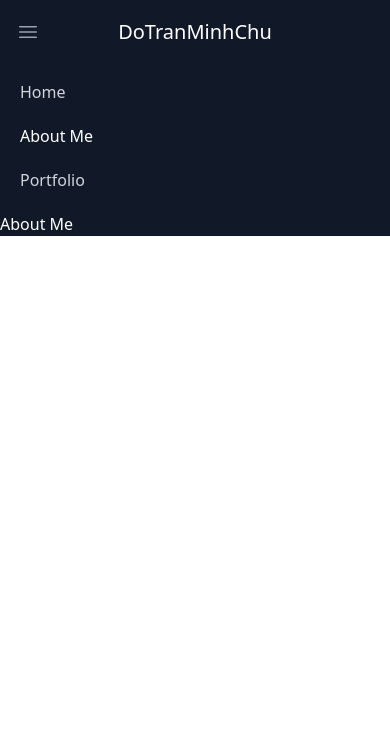
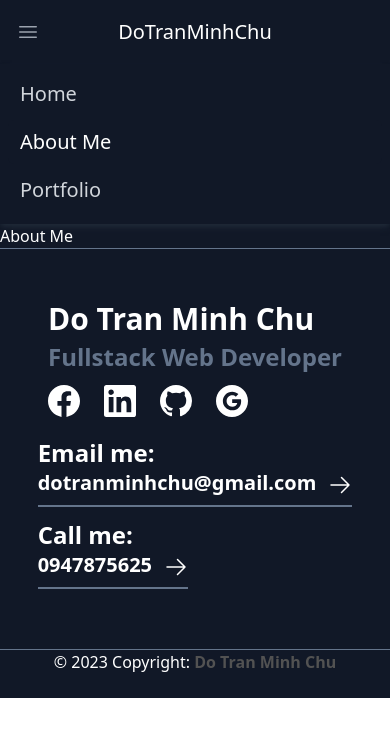
Before and after one commit to DoTranMinhChu/portfolio, a Next.js app: page /about-me in a window 390 px wide. Shown: the top 736 px of the page. Built offline with nearby package versions, Linux system fonts and the light colour scheme.

Commit message:
[FEAT] : Footer

```diff
--- /dev/null
+++ b/src/components/footer/index.tsx
@@ -0,0 +1,67 @@
+import Link from "next/link";
+import OpenMoreButton from "../button/openMoreButton.component";
+
+export default function Footer() {
+    return (
+        <>
+            <footer className="border-t lg:pt-2 border-t-slate-500">
+                <div className="grid grid-cols-1 p-4 py-12 border-b sm:gap-16 md:gap-40 xl:gap-24 2xl:gap:40 sm:m-8 md:m-24 xl:mx-48 sm:my-4 md:my-6 md:grid-cols-2 border-b-slate-500">
+                    <div className="flex justify-center">
+                        <div>
+                            <h2 className="my-1 text-3xl font-semibold">Do Tran Minh Chu</h2>
+                            <h2 className="my-1 text-2xl font-semibold text-slate-500">Fullstack Web Developer</h2>
+                            <div className="flex flex-wrap gap-6 my-3">
+                                <Link href={"https://www.facebook.com/profile.php?id=100010245436007"} className="inline-flex items-center space-x-2 font-semibold text-white">
+                                    <svg className="w-8 h-8 fill-current" role="img" xmlns="http://www.w3.org/2000/svg" viewBox="0 0 24 24">
+                                        <path d="M24 12.073c0-6.627-5.373-12-12-12s-12 5.373-12 12c0 5.99 4.388 10.954 10.125 11.854v-8.385H7.078v-3.47h3.047V9.43c0-3.007 1.792-4.669 4.533-4.669 1.312 0 2.686.235 2.686.235v2.953H15.83c-1.491 0-1.956.925-1.956 1.874v2.25h3.328l-.532 3.47h-2.796v8.385C19.612 23.027 24 18.062 24 12.073z" /></svg>
+                                </Link>
+                                <Link href={"https://www.linkedin.com/in/tr%E1%BA%A7n-minh-chu-%C4%91%E1%BB%97-b32716242"} className="inline-flex items-center space-x-2 font-semibold text-white">
+                                    <svg className="w-8 h-8 fill-current" role="img" viewBox="0 0 256 256" xmlns="http://www.w3.org/2000/svg">
+                                        <g><path d="M218.123122,218.127392 L180.191928,218.127392 L180.191928,158.724263 C180.191928,144.559023 179.939053,126.323993 160.463756,126.323993 C140.707926,126.323993 137.685284,141.757585 137.685284,157.692986 L137.685284,218.123441 L99.7540894,218.123441 L99.7540894,95.9665207 L136.168036,95.9665207 L136.168036,112.660562 L136.677736,112.660562 C144.102746,99.9650027 157.908637,92.3824528 172.605689,92.9280076 C211.050535,92.9280076 218.138927,118.216023 218.138927,151.114151 L218.123122,218.127392 Z M56.9550587,79.2685282 C44.7981969,79.2707099 34.9413443,69.4171797 34.9391618,57.260052 C34.93698,45.1029244 44.7902948,35.2458562 56.9471566,35.2436736 C69.1040185,35.2414916 78.9608713,45.0950217 78.963054,57.2521493 C78.9641017,63.090208 76.6459976,68.6895714 72.5186979,72.8184433 C68.3913982,76.9473153 62.7929898,79.26748 56.9550587,79.2685282 M75.9206558,218.127392 L37.94995,218.127392 L37.94995,95.9665207 L75.9206558,95.9665207 L75.9206558,218.127392 Z M237.033403,0.0182577091 L18.8895249,0.0182577091 C8.57959469,-0.0980923971 0.124827038,8.16056231 -0.001,18.4706066 L-0.001,237.524091 C0.120519052,247.839103 8.57460631,256.105934 18.8895249,255.9977 L237.033403,255.9977 C247.368728,256.125818 255.855922,247.859464 255.999,237.524091 L255.999,18.4548016 C255.851624,8.12438979 247.363742,-0.133792868 237.033403,0.000790807055"></path></g>
+                                    </svg>
+                                </Link>
+                                <Link href={"https://github.com/DoTranMinhChu"} className="inline-flex items-center space-x-2 font-semibold text-white">
+                                    <svg className="w-8 h-8 fill-current" xmlns="http://www.w3.org/2000/svg" aria-hidden="true" role="img" preserveAspectRatio="xMidYMid meet" viewBox="0 0 24 24">
+
+                                        <path fill-rule="evenodd" clip-rule="evenodd" d="M12 0C5.37 0 0 5.37 0 12c0 5.31 3.435 9.795 8.205 11.385c.6.105.825-.255.825-.57c0-.285-.015-1.23-.015-2.235c-3.015.555-3.795-.735-4.035-1.41c-.135-.345-.72-1.41-1.23-1.695c-.42-.225-1.02-.78-.015-.795c.945-.015 1.62.87 1.845 1.23c1.08 1.815 2.805 1.305 3.495.99c.105-.78.42-1.305.765-1.605c-2.67-.3-5.46-1.335-5.46-5.925c0-1.305.465-2.385 1.23-3.225c-.12-.3-.54-1.53.12-3.18c0 0 1.005-.315 3.3 1.23c.96-.27 1.98-.405 3-.405s2.04.135 3 .405c2.295-1.56 3.3-1.23 3.3-1.23c.66 1.65.24 2.88.12 3.18c.765.84 1.23 1.905 1.23 3.225c0 4.605-2.805 5.625-5.475 5.925c.435.375.81 1.095.81 2.22c0 1.605-.015 2.895-.015 3.3c0 .315.225.69.825.57A12.02 12.02 0 0 0 24 12c0-6.63-5.37-12-12-12z" fill="currentColor" />
+                                    </svg>
+                                </Link>
+                                <Link href={"mailto:dotranminhchu@gmail.com"} className="inline-flex items-center space-x-2 font-semibold text-white">
+                                    <svg className="w-8 h-8 fill-current" xmlns="http://www.w3.org/2000/svg" aria-hidden="true" role="img" preserveAspectRatio="xMidYMid meet" viewBox="0 0 24 24"><g fill="none"><path fill-rule="evenodd" clip-rule="evenodd" d="M12 0C5.372 0 0 5.373 0 12s5.372 12 12 12c6.627 0 12-5.373 12-12S18.627 0 12 0zm.14 19.018c-3.868 0-7-3.14-7-7.018c0-3.878 3.132-7.018 7-7.018c1.89 0 3.47.697 4.682 1.829l-1.974 1.978v-.004c-.735-.702-1.667-1.062-2.708-1.062c-2.31 0-4.187 1.956-4.187 4.273c0 2.315 1.877 4.277 4.187 4.277c2.096 0 3.522-1.202 3.816-2.852H12.14v-2.737h6.585c.088.47.135.96.135 1.474c0 4.01-2.677 6.86-6.72 6.86z" fill="currentColor" /></g></svg>
+                                </Link>
+                            </div>
+                        </div>
+
+                    </div>
+                    <div className="grid grid-cols-1 gap-4 3xl:grid-cols-2">
+                        <div className="flex justify-center">
+                            <div>
+                                <div className="my-2">
+                                    <h1 className="text-2xl font-bold">Email me:</h1>
+                                    <OpenMoreButton className="text-xl font-bold ">
+                                        dotranminhchu@gmail.com
+                                    </OpenMoreButton>
+                                </div>
+                                <div className="my-2">
+                                    <h1 className="text-2xl font-bold">Call me:</h1>
+                                    <OpenMoreButton className="text-xl font-bold ">
+                                       0947875625
+                                    </OpenMoreButton>
+                                </div>
+                            </div>
+                        </div>
+                    </div>
+                </div>
+
+                <div className="pb-6 text-center">
+                    <p className="inline">© {new Date().getFullYear()} Copyright:</p>
+                    <Link
+                        className="font-semibold text-neutral-600 dark:text-neutral-400"
+                        href="https://github.com/DoTranMinhChu"
+                    > Do Tran Minh Chu</Link>
+                </div>
+
+            </footer >
+        </>
+    )
+}
--- a/src/components/layout/index.tsx
+++ b/src/components/layout/index.tsx
@@ -1,6 +1,7 @@
 import { IProps } from "@/interfaces/iProps.interface";
 import Navbar from "../navbar";
 import React, { ReactNode } from "react";
+import Footer from "../footer";
 
 
 
@@ -9,6 +10,7 @@ export default function Layout({ children, ...props }: IProps) {
         <div className="bg-gray-900">
             <Navbar />
             <main>{children}</main>
+            <Footer/>
         </div>
     )
 }
--- a/src/components/navbar/index.tsx
+++ b/src/components/navbar/index.tsx
@@ -54,11 +54,11 @@ export default function Navbar() {
 
 
                 <div className={openMobileMenu ? "hidden" : "" + " sm:hidden"} id="mobile-menu">
-                    <div className="px-2 pt-2 pb-3 space-y-1">
+                    <div className="px-2 pt-2 pb-3 space-y-1 shadow-md shadow-gray-800">
                         {
                             menuNavbarList.map((item: TItemNavbar) => {
-                                const classNameActive = "block px-3 py-2 text-base font-medium text-white bg-gray-900 rounded-md";
-                                const classNameUnactive = "block px-3 py-2 text-base font-medium text-gray-300 rounded-md hover:bg-gray-700 hover:text-white";
+                                const classNameActive = "block px-3 py-2 text-xl font-medium text-white bg-gray-900 rounded-md";
+                                const classNameUnactive = "block px-3 py-2 text-xl font-medium text-gray-300 rounded-md hover:bg-gray-700 hover:text-white";
                                 return (
                                     <a href={item.slug} className={router.asPath == item.slug ? classNameActive : classNameUnactive} key={item.name}>{item.title}</a>
 
--- a/src/components/portfolioList/index.tsx
+++ b/src/components/portfolioList/index.tsx
@@ -17,7 +17,7 @@ export default function PortfolioList({ children, className, data, ...props }: P
         }
     })
     return (
-        <div className="grid grid-cols-1 gap-6 px-12 py-24 mx-12 md:mx-24 md:py-32 2xl:py-40 md:grid-cols-1 lg:grid-cols-2 xl:gap-x-28 md:gap-x-14">
+        <div className="grid grid-cols-1 gap-40 p-4 py-12 sm:p-8 md:p-24 sm:py-18 md:py-24 xl:px-48 md:grid-cols-1 lg:grid-cols-2">
             <div>
                 {children}
                 {leftData.map((item) => item)}
--- a/src/pages/index.tsx
+++ b/src/pages/index.tsx
@@ -8,12 +8,12 @@ export default function Home() {
     <>
       {/* Top Body Home Page */}
       <section className="mx-auto tracking-wider">
-        <div className="grid grid-cols-1 gap-6 m-12 md:m-24 md:grid-cols-1 lg:grid-cols-2">
-          <div className="p-12">
+        <div className="grid grid-cols-1 gap-40 p-4 sm:p-8 md:p-24 xl:px-48 md:grid-cols-1 lg:grid-cols-2">
+          <div className="">
             <h1 className="mb-8 text-6xl font-semibold ">Hi,<br></br> I&apos;m Minh Chu,<br></br> Web Developer.</h1>
             <p className="text-gray-200">Front End / Back End / WordPress</p>
           </div>
-          <div className="p-12 divide-y divide-gray-500">
+          <div className="divide-y divide-gray-500 ">
             <div className="py-6">
               <h1 className="py-3 text-2xl font-medium uppercase">About me</h1>
               <p>Full stack autodidact with demonstrable capacity to assess and manage complex business needs and surmount obstacles in the way thereof thus producing refined and accessible work products.</p>
@@ -31,7 +31,7 @@ export default function Home() {
 
       {/* About me Body Home Page */}
       <section className="bg-gray-800">
-        <div className="grid grid-cols-1 gap-6 px-12 py-24 m-12 md:m-24 md:py-32 2xl:py-40 md:grid-cols-1 lg:grid-cols-2 gap-x-40">
+        <div className="grid grid-cols-1 gap-40 p-4 py-12 sm:p-8 md:p-24 xl:px-48 sm:py-18 md:py-24 md:grid-cols-1 lg:grid-cols-2 ">
           <div>
             <div className="py-4 text-2xl font-semibold uppercase">
               <span className="text-blue-700 h-14">/</span> About me
@@ -41,7 +41,7 @@ export default function Home() {
             <OpenMoreButton className="py-3 text-xl font-bold ">More about me</OpenMoreButton>
           </div>
           <div className="p-4 lg:pt-14">
-            <div className="grid grid-cols-1 gap-6 xl:grid-cols-2 lg:grid-cols-1 md:grid-cols-1 sm:grid-cols-2">
+            <div className="grid grid-cols-1 gap-40 xl:grid-cols-2 lg:grid-cols-1 md:grid-cols-1 sm:grid-cols-2">
               <div className="flex">
                 <div className="text-6xl font-bold">04</div>
                 <div className="items-center m-auto ml-4 text-lg font-bold">Years of <br></br> experience</div>
@@ -58,9 +58,8 @@ export default function Home() {
       </section>
 
       {/* My Skills Body Home Page */}
-      <section className="p-12">
-        <div className="md:mx-24">
-
+      <section className="p-4 py-12 sm:p-8 md:p-24 xl:px-48 sm:py-18 md:py-24">
+        <div className="">
           <div className="py-4 text-2xl font-semibold uppercase">
             <span className="text-blue-700 h-14">/</span> My skills
           </div>
```
Lines whose indentation alone changed are shown as unchanged.
